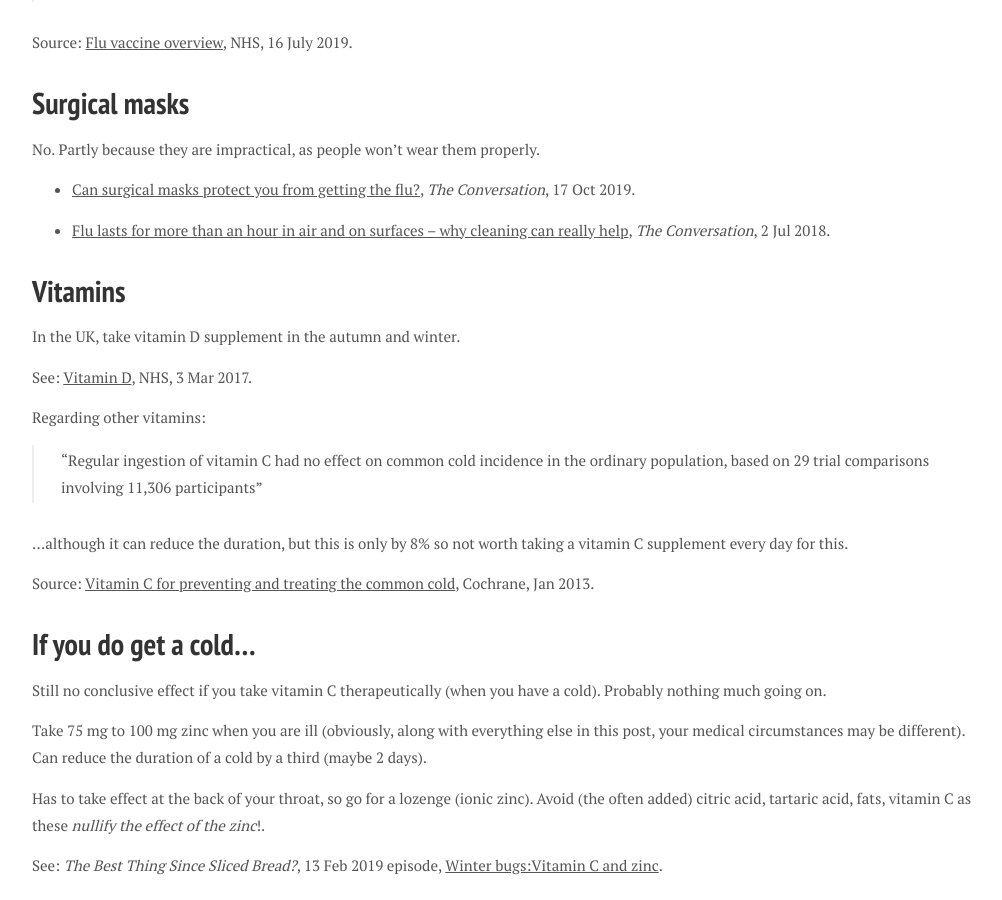
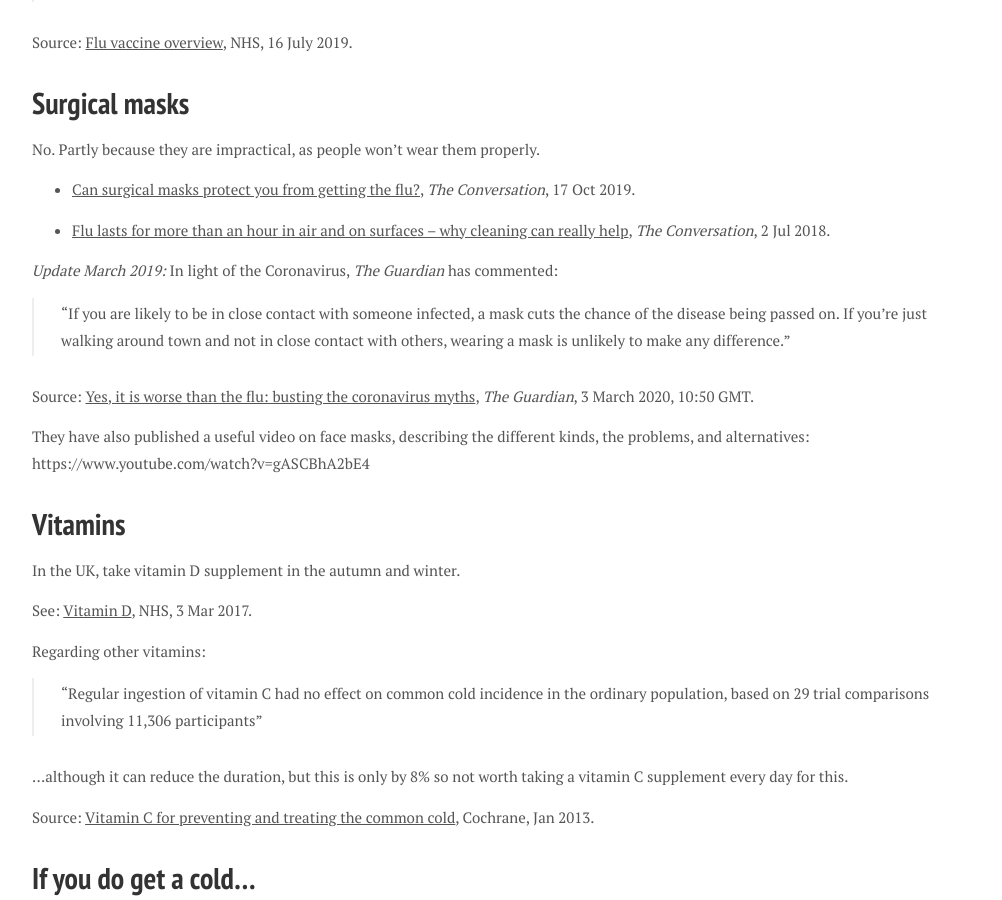
Before and after one commit to d6y/richard.dallaway.com, a Jekyll site: the page built from _posts/2019-10-15-handwash.md, in a window 1280 px wide and 900 px high, scrolled down 1773 px. Shown: the whole window, without its empty margins (138-1140 px from the left). Built offline with Jekyll 4.4.1, drawn with Linux system fonts in a browser that asks for light colours; nearby versions of some CDN libraries; some web fonts are replaced.

Commit message:
more on face masks

```diff
--- a/_posts/2019-10-15-handwash.md
+++ b/_posts/2019-10-15-handwash.md
@@ -86,6 +86,14 @@ No. Partly because they are impractical, as people won't wear them properly.
 
 - [Flu lasts for more than an hour in air and on surfaces – why cleaning can really help](https://theconversation.com/flu-lasts-for-more-than-an-hour-in-air-and-on-surfaces-why-cleaning-can-really-help-97823), _The Conversation_, 2 Jul 2018.
 
+_Update March 2019:_ In light of the Coronavirus, _The Guardian_ has commented:
+
+> "If you are likely to be in close contact with someone infected, a mask cuts the chance of the disease being passed on. If you’re just walking around town and not in close contact with others, wearing a mask is unlikely to make any difference."
+
+Source: [Yes, it is worse than the flu: busting the coronavirus myths](https://www.theguardian.com/world/2020/mar/03/yes-worse-than-flu-busting-coronavirus-myths-covid-19), _The Guardian_, 3 March 2020, 10:50 GMT.
+
+They have also published a useful video on face masks, describing the different kinds, the problems, and alternatives: https://www.youtube.com/watch?v=gASCBhA2bE4
+
 # Vitamins
 
 In the UK, take vitamin D supplement in the autumn and winter.
```
